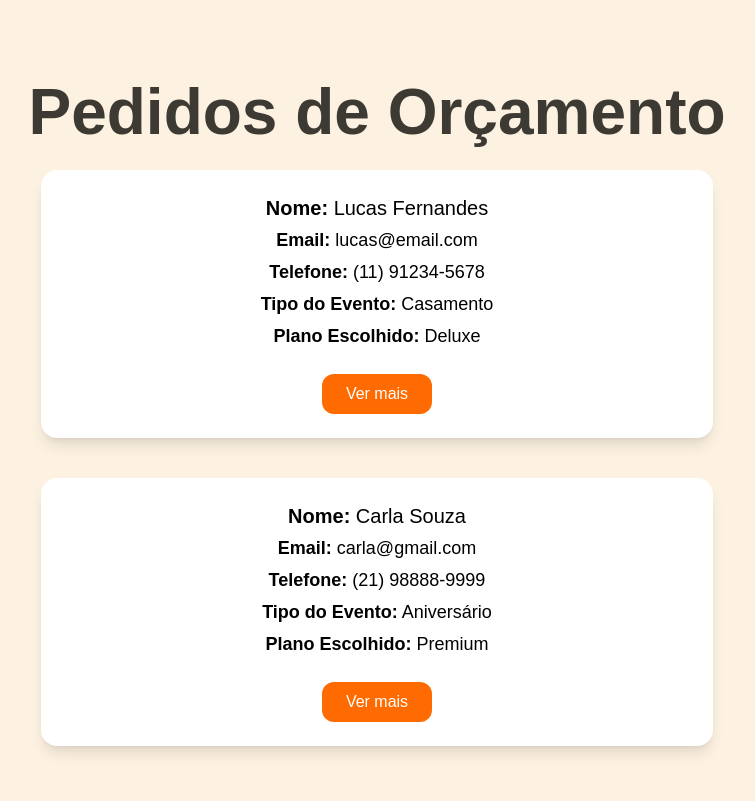
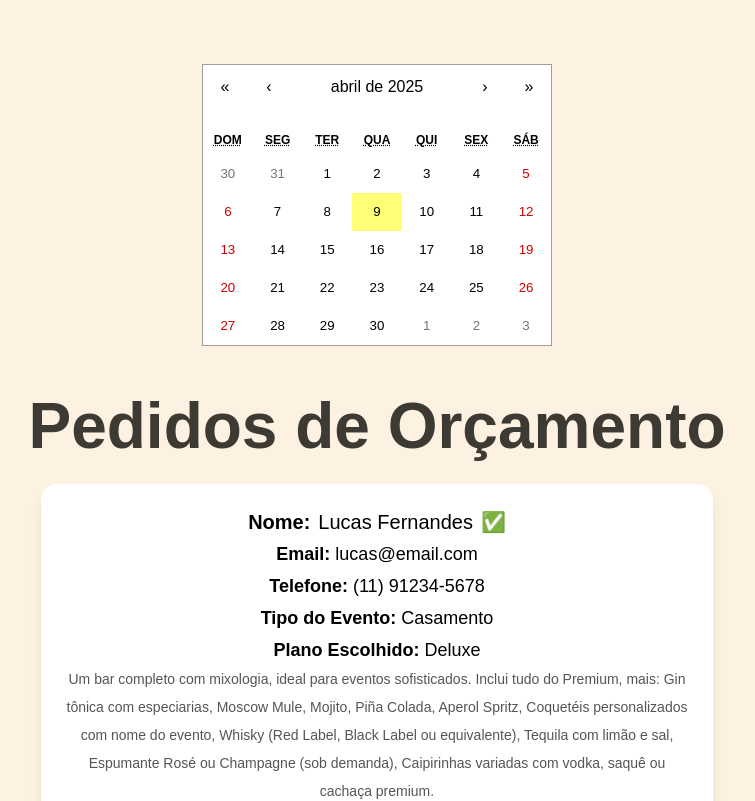
Before and after one commit to C317-Irineu/elodrinks-web, a Next.js app: page /admin in a window 1280 px wide. Shown: the top 801 px of the page, without its empty margins (263-1018 px from the left). Built offline with nearby package versions, Linux system fonts and the light colour scheme; a web font is replaced by a local one.

Commit message:
add calendar on admin screen

```diff
--- a/src/app/admin/page.tsx
+++ b/src/app/admin/page.tsx
@@ -1,8 +1,8 @@
-// admin/page.tsx
-
 "use client";
 
 import React, { useState } from "react";
+import Calendar from "react-calendar";
+import "react-calendar/dist/Calendar.css";
 
 type Pedido = {
   id: number;
@@ -15,7 +15,27 @@ type Pedido = {
   plano: "Basic" | "Premium" | "Deluxe";
   numeroBarmans: number;
   extras: string[];
+  data?: string;
+  aceito?: boolean; // novo campo
 };
+
+const planos = [
+  {
+    name: "Basic",
+    description:
+      "Bebidas refrescantes com opções alcoólicas simples e populares. Inclui: Coca-Cola, Guaraná, Sprite, Água mineral com e sem gás, suco natural (Laranja ou Maracujá), Cerveja Pilsen (long neck ou latão): Skol, Brahma ou Itaipava, Ice alcoólica (Smirnoff Ice ou similar), Chopp claro (opcional).",
+  },
+  {
+    name: "Premium",
+    description:
+      "Mais variedade e sofisticação, com drinks leves e cervejas especiais. Inclui tudo do Basic, mais: suco natural (2 sabores: Abacaxi com hortelã, Morango), Água aromatizada com frutas, Cervejas artesanais ou especiais (Heineken, Eisenbahn, Stella Artois), Vinho (branco e tinto seco ou suave), Espumante brut ou moscatel, Drinks prontos (Caipirinha tradicional ou de frutas, Gin tônica simples, Chá gelado com vodka - opcional).",
+  },
+  {
+    name: "Deluxe",
+    description:
+      "Um bar completo com mixologia, ideal para eventos sofisticados. Inclui tudo do Premium, mais: Gin tônica com especiarias, Moscow Mule, Mojito, Piña Colada, Aperol Spritz, Coquetéis personalizados com nome do evento, Whisky (Red Label, Black Label ou equivalente), Tequila com limão e sal, Espumante Rosé ou Champagne (sob demanda), Caipirinhas variadas com vodka, saquê ou cachaça premium.",
+  },
+];
 
 const pedidosFakes: Pedido[] = [
   {
@@ -29,6 +49,8 @@ const pedidosFakes: Pedido[] = [
     plano: "Deluxe",
     numeroBarmans: 4,
     extras: ["Moscow Mule", "Gin Tônica"],
+    data: "2024-06-01",
+    aceito: true,
   },
   {
     id: 2,
@@ -41,31 +63,72 @@ const pedidosFakes: Pedido[] = [
     plano: "Premium",
     numeroBarmans: 2,
     extras: [],
+    data: "2024-06-02",
+    aceito: false,
   },
 ];
 
 export default function AdminPage() {
   const [detalhesVisiveis, setDetalhesVisiveis] = useState<number | null>(null);
+  const [selectedDate, setSelectedDate] = useState<Date | null>(null);
 
   const toggleDetalhes = (id: number) => {
     setDetalhesVisiveis(detalhesVisiveis === id ? null : id);
   };
 
+  const pedidosDoDia = selectedDate
+    ? pedidosFakes.filter(
+      (p) =>
+        p.data === selectedDate.toISOString().slice(0, 10)
+    )
+    : pedidosFakes;
+
   return (
     <div className="min-h-screen bg-[#fdf2e1] py-16 px-4">
+      <div className="flex justify-center mb-8">
+        <Calendar
+          onChange={(value) => {
+            if (value instanceof Date) {
+              setSelectedDate(value);
+            } else if (Array.isArray(value) && value[0] instanceof Date) {
+              setSelectedDate(value[0]);
+            } else {
+              setSelectedDate(null);
+            }
+          }}
+          value={selectedDate}
+          locale="pt-BR"
+        />
+      </div>
       <h1 className="h1 !text-center !ml-0">Pedidos de Orçamento</h1>
       <div className="space-y-10 max-w-2xl mx-auto">
-        {pedidosFakes.map((pedido) => (
+        {pedidosDoDia.length === 0 && (
+          <div className="bg-white rounded-xl p-6 text-center text-[#3D3933] shadow">
+            Nenhum agendamento para o dia selecionado.
+          </div>
+        )}
+        {pedidosDoDia.map((pedido) => (
           <div
             key={pedido.id}
             className="bg-white shadow-lg rounded-2xl p-6 transition hover:shadow-xl w-full"
           >
             <div className="text-center space-y-1">
-              <p className="text-xl"><b>Nome:</b> {pedido.nome}</p>
+              <p className="text-xl flex items-center justify-center gap-2">
+                <b>Nome:</b> {pedido.nome}
+                {pedido.aceito ? <span title="Aceito">✅</span> : <span title="Não aceito">❌</span>}
+              </p>
               <p className="text-lg"><b>Email:</b> {pedido.email}</p>
               <p className="text-lg"><b>Telefone:</b> {pedido.telefone}</p>
               <p className="text-lg"><b>Tipo do Evento:</b> {pedido.tipoEvento}</p>
-              <p className="text-lg"><b>Plano Escolhido:</b> {pedido.plano}</p>
+              <p className="text-lg">
+                <b>Plano Escolhido:</b> {pedido.plano}
+                <br />
+                <span className="text-sm text-[#555]">
+                  {
+                    planos.find((p) => p.name === pedido.plano)?.description
+                  }
+                </span>
+              </p>
             </div>
 
             {detalhesVisiveis === pedido.id && (
@@ -76,6 +139,7 @@ export default function AdminPage() {
                 {pedido.extras.length > 0 && (
                   <p><b>Extras:</b> {pedido.extras.join(", ")}</p>
                 )}
+                <p><b>Data:</b> {pedido.data}</p>
               </div>
             )}
 
@@ -94,7 +158,6 @@ export default function AdminPage() {
               >
                 {detalhesVisiveis === pedido.id ? "Ver menos" : "Ver mais"}
               </button>
-
             </div>
           </div>
         ))}
```
Also changed, not shown: package.json (+7 -6 lines), 2 other files (tests, documents, lock files or other folders).
